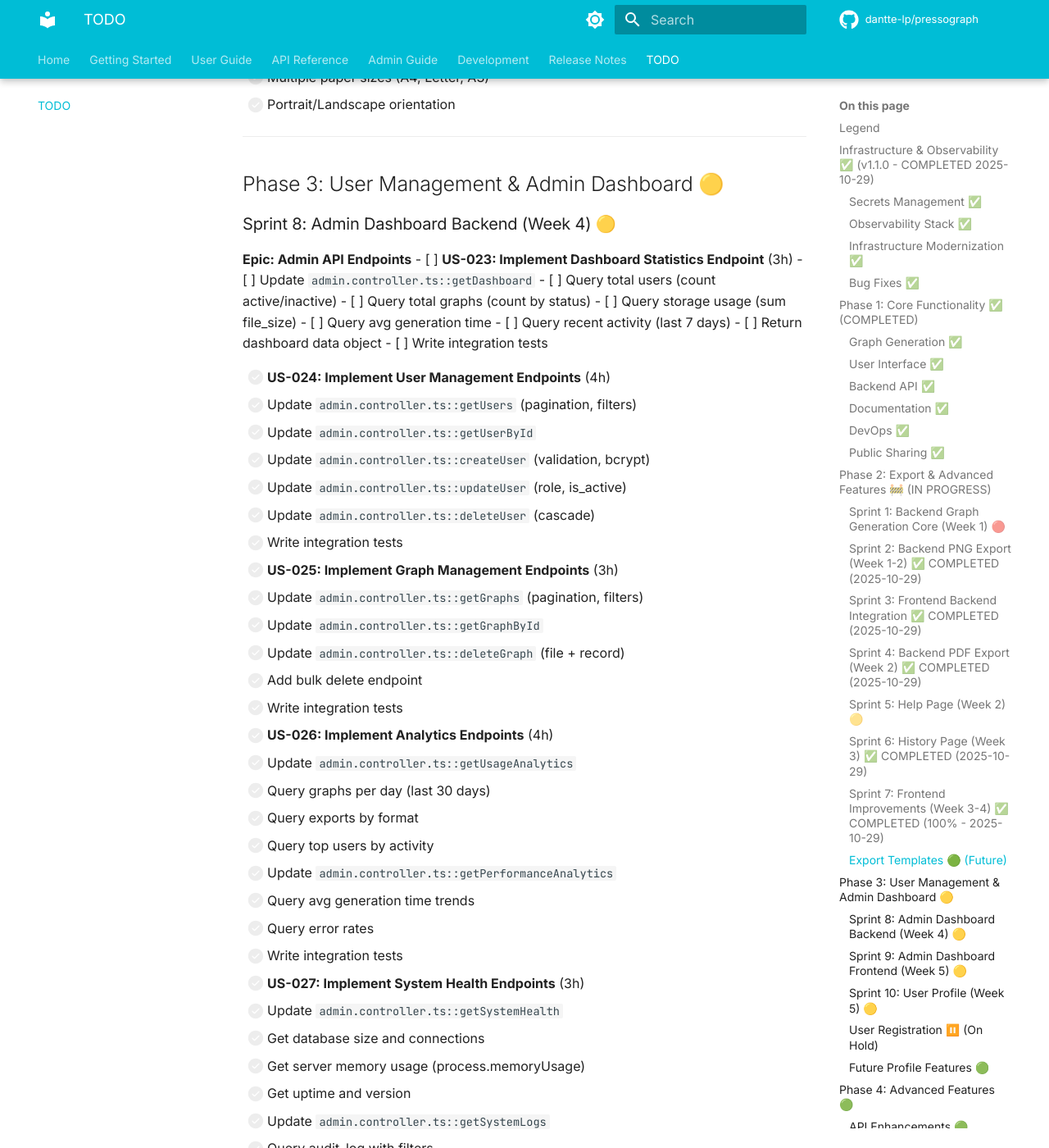
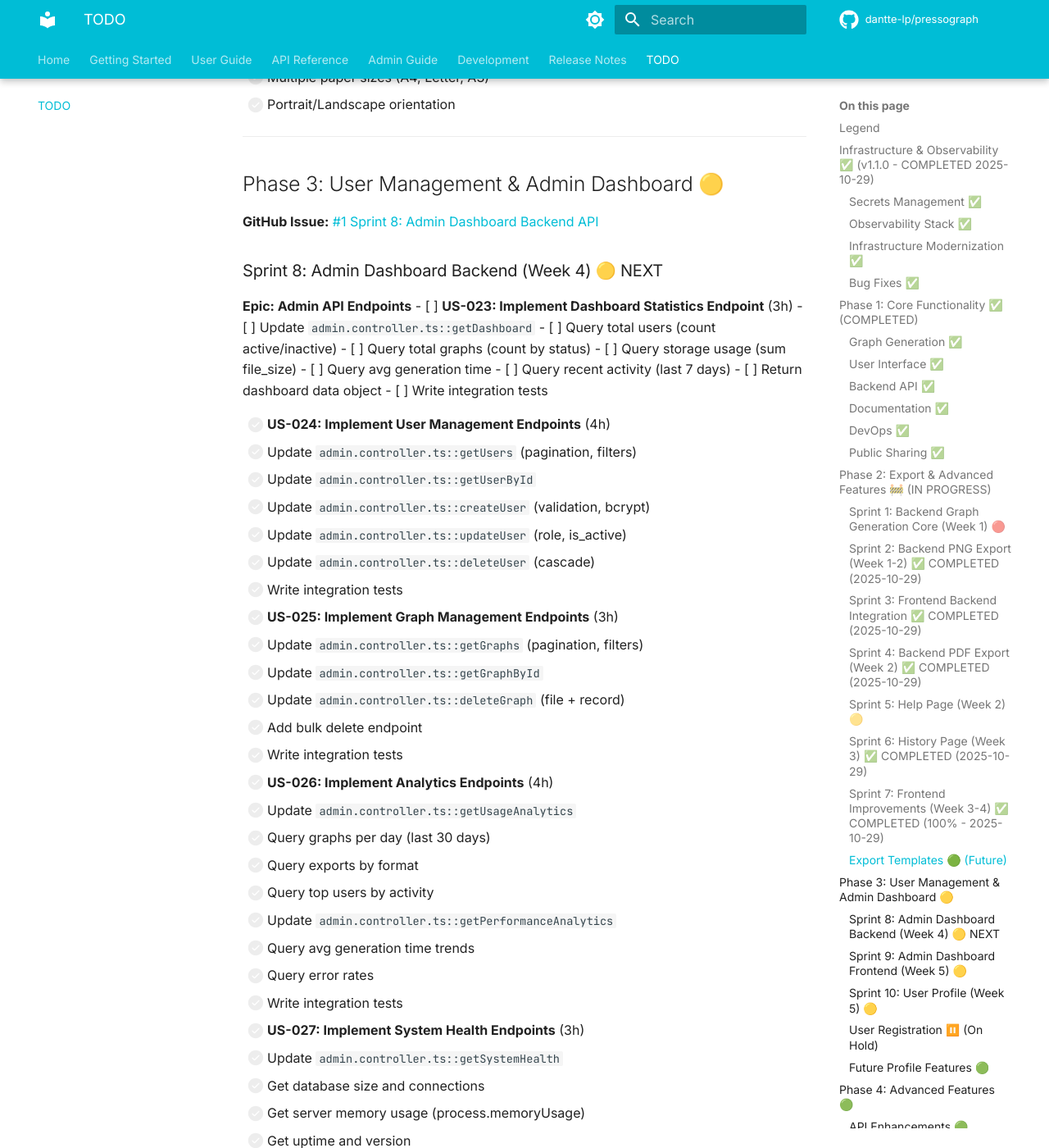
Before and after one commit to dantte-lp/pressograph, an MkDocs documentation site: the page built from docs/TODO.md, in a window 1280 px wide and 1400 px high, scrolled down 12015 px. Shown: the whole window at 82% size. Built offline with MkDocs 1.6.1 and Material for MkDocs 9.7.7, drawn with Linux system fonts in a browser that asks for light colours; comment, search, counter and statistics services are not loaded; the version menu is left out; some of the changed text lies outside the part shown.

Commit message:
docs: link GitHub Issues to TODO.md and mark Sprint 8 as next
Added GitHub Issue links for Sprints 8-9:
- Issue #1: Sprint 8 - Admin Dashboard Backend API
- Issue #2: Sprint 9 - Admin Dashboard Frontend UI

Marked Sprint 8 as NEXT priority task.

Issues track remaining work from TODO.md:
- Sprint 8: 17h estimated (5 user stories)
- Sprint 9: 25h estimated (6 user stories)
- Testing: Tracked separately

🤖 Generated with [Claude Code](https://claude.com/claude-code)

Co-Authored-By: Claude <noreply@anthropic.com>

```diff
--- a/docs/TODO.md
+++ b/docs/TODO.md
@@ -439,7 +439,9 @@ Response: PDF file download
 
 ## Phase 3: User Management & Admin Dashboard 🟡
 
-### Sprint 8: Admin Dashboard Backend (Week 4) 🟡
+**GitHub Issue:** [#1 Sprint 8: Admin Dashboard Backend API](https://github.com/dantte-lp/pressograph/issues/1)
+
+### Sprint 8: Admin Dashboard Backend (Week 4) 🟡 NEXT
 
 **Epic: Admin API Endpoints**
 - [ ] **US-023: Implement Dashboard Statistics Endpoint** (3h)
@@ -488,6 +490,8 @@ Response: PDF file download
   - [ ] Write integration tests
 
 ### Sprint 9: Admin Dashboard Frontend (Week 5) 🟡
+
+**GitHub Issue:** [#2 Sprint 9: Admin Dashboard Frontend UI](https://github.com/dantte-lp/pressograph/issues/2)
 
 **Epic: Admin UI**
 - [ ] **US-028: Create Admin Dashboard Layout** (3h)
```
